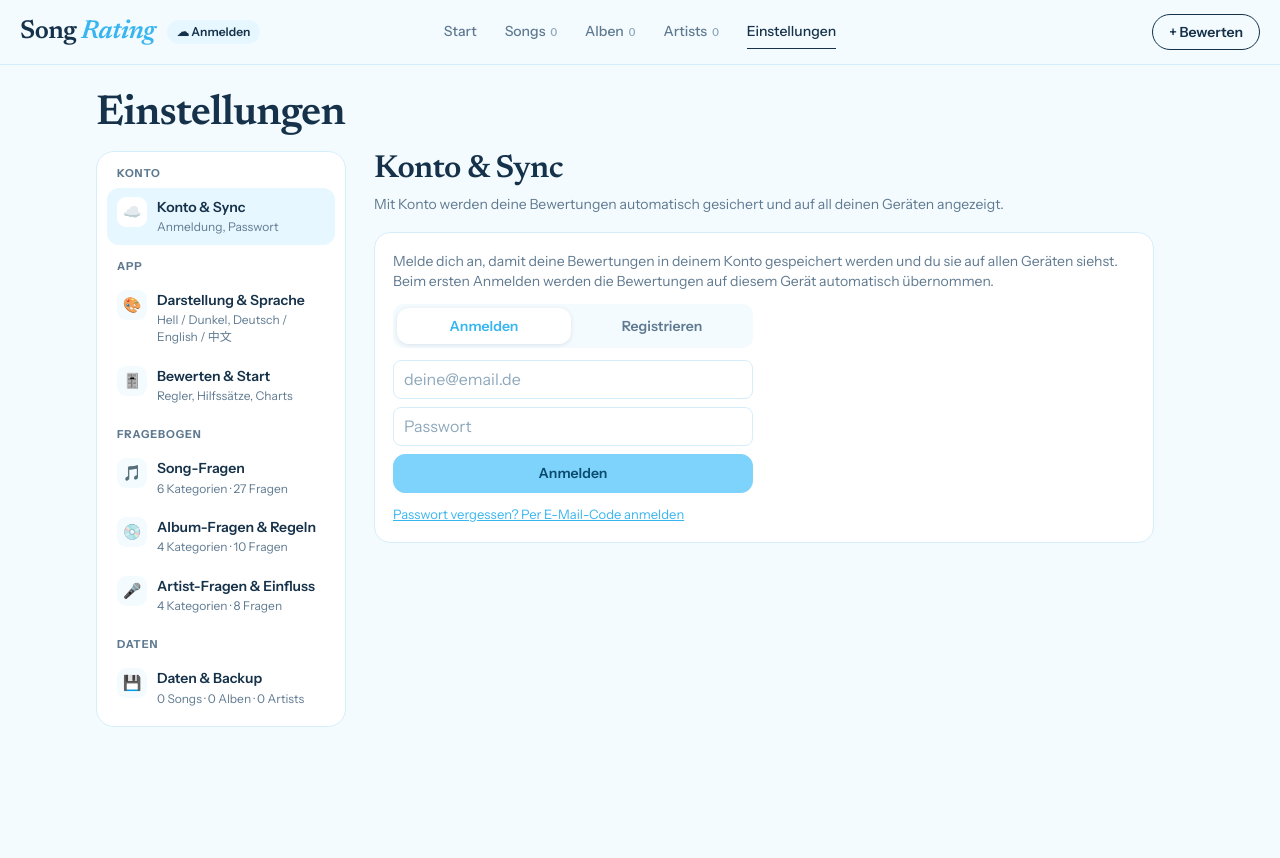
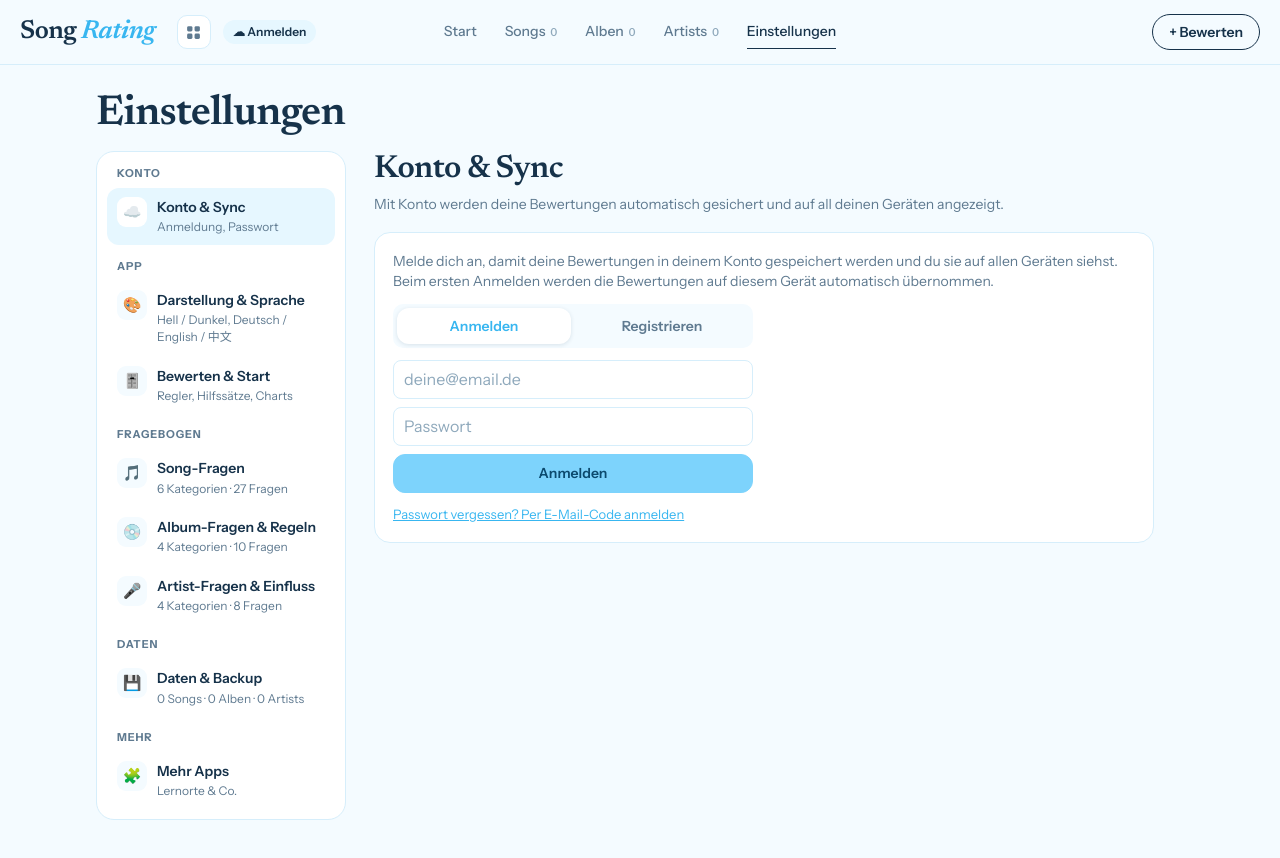
Before and after one commit to lepucocozhou/song-rating, a plain HTML site: page einstellungen.html in a window 1280 px wide. Before the commit the page ends 837 px from the top, so only its background shows below. Drawn offline with Linux system fonts and the light colour scheme.

Commit message:
App switcher: grid button next to the logo in Song Rating and Lernorte opens 'Meine Apps' to jump between both apps; 'Mehr Apps' section in both settings pages (de/zh)
Co-Authored-By: Claude Opus 5.5 <noreply@anthropic.com>

```diff
--- a/alben.html
+++ b/alben.html
@@ -49,9 +49,10 @@
 <script src="assets/js/texts-de.js?v=4"></script>
 <script src="assets/js/texts-zh.js?v=4"></script>
 <script src="assets/js/language.js?v=3"></script>
-<script src="assets/js/i18n-zh.js?v=8"></script>
+<script src="assets/js/i18n-zh.js?v=9"></script>
 <script src="assets/js/i18n.js?v=2"></script>
 <script src="assets/js/common.js?v=17"></script>
+<script src="assets/js/apps.js?v=3"></script>
 <script src="assets/vendor/supabase.min.js"></script>
 <script src="assets/js/cloud-config.js"></script>
 <script src="assets/js/cloud.js?v=3"></script>
--- /dev/null
+++ b/assets/js/apps.js
@@ -0,0 +1,70 @@
+// „Meine Apps“: zwischen Song Rating und Lernorte wechseln (beide nutzen dasselbe Konto).
+// Wird von beiden Apps geladen. Fügt neben dem Logo einen Umschalter ein und füllt – falls vorhanden –
+// den Bereich <div id="moreApps"></div> in den Einstellungen. Neue App? Einfach unten in APPS eintragen.
+
+(() => {
+  const ROOT = new URL('../../', document.currentScript.src).href;   // assets/js/apps.js → Startordner der Website
+  const APPS = [
+    { id: 'song', name: 'Song Rating', desc: 'Songs, Alben und Artists bewerten und ranken', href: '', icon: 'assets/icons/icon-192.png' },
+    { id: 'bib', name: 'Lernorte', desc: 'Lernorte bewerten und die besten finden', href: 'bib/', icon: 'bib/icons/icon-192.png' },
+  ];
+  const here = location.pathname.includes('/bib/') ? 'bib' : 'song';
+  const appLink = (a, cls) => `<a class="${cls}${a.id === here ? ' here' : ''}" href="${a.id === here ? 'index.html' : ROOT + a.href}">
+      <img src="${ROOT + a.icon}" alt="" width="40" height="40">
+      <span><b translate="no">${a.name}</b><small>${a.desc}</small></span>
+      ${a.id === here ? '<em>Du bist hier</em>' : '<i aria-hidden="true">›</i>'}
+    </a>`;
+
+  document.head.insertAdjacentHTML('beforeend', `<style>
+    .app-sw{position:relative;display:inline-flex;margin-left:10px;vertical-align:middle}
+    .app-sw-btn{display:grid;place-items:center;width:34px;height:34px;padding:0;border-radius:10px;border:1px solid var(--line);background:var(--card);color:var(--muted);cursor:pointer}
+    .app-sw-btn:hover,.app-sw-btn[aria-expanded=true]{color:var(--text);border-color:var(--accent-strong)}
+    .app-sw-btn svg{width:17px;height:17px}
+    .app-sw-pop{position:absolute;top:calc(100% + 8px);left:0;z-index:60;width:min(320px,calc(100vw - 32px));background:var(--card);color:var(--text);border:1px solid var(--line);border-radius:16px;box-shadow:0 10px 30px rgba(0,0,0,.14);padding:8px}
+    .app-sw-pop h4{margin:4px 8px 6px;font-size:12px;letter-spacing:.06em;text-transform:uppercase;color:var(--muted);font-weight:700}
+    .app-sw-pop p{margin:6px 8px 4px;font-size:12px;color:var(--muted)}
+    .app-item{display:flex;align-items:center;gap:12px;padding:8px;border-radius:12px;text-decoration:none;color:var(--text)}
+    .app-item:hover{background:var(--bg)}
+    .app-item img{width:40px;height:40px;border-radius:10px;flex:none}
+    .app-item span{flex:1;min-width:0;display:grid;gap:1px;font-size:14.5px;line-height:1.3}
+    .app-item small{font-size:12.5px;color:var(--muted);font-weight:400}
+    .app-item em{font-style:normal;font-size:11.5px;font-weight:700;color:var(--accent-strong);white-space:nowrap}
+    .app-item i{font-style:normal;font-size:22px;color:var(--muted)}
+    .app-item.here{cursor:default}
+    .more-apps{display:grid;gap:8px}
+    .more-apps a.app-item{color:var(--text);font-weight:400}
+    .more-apps .app-item{border:1px solid var(--line);background:var(--card);padding:10px 12px}
+    .more-apps .app-item.here{background:var(--bg)}
+    header[data-active=start] .app-sw-btn{background:rgba(255,255,255,.55);border-color:transparent}
+    @media (max-width:700px){.app-sw-btn{width:32px;height:32px}.app-sw-pop{position:fixed;left:16px;right:16px;width:auto}}
+  </style>`);
+
+  // Umschalter neben dem Logo
+  const logo = document.querySelector('header .logo');
+  if (logo) {
+    logo.insertAdjacentHTML('afterend', `<span class="app-sw">
+      <button type="button" class="app-sw-btn" id="appSwBtn" aria-haspopup="true" aria-expanded="false" aria-label="Meine Apps" title="Meine Apps">
+        <svg viewBox="0 0 24 24" fill="currentColor"><rect x="3" y="3" width="7.5" height="7.5" rx="2"/><rect x="13.5" y="3" width="7.5" height="7.5" rx="2"/><rect x="3" y="13.5" width="7.5" height="7.5" rx="2"/><rect x="13.5" y="13.5" width="7.5" height="7.5" rx="2"/></svg>
+      </button>
+      <div class="app-sw-pop" id="appSwPop" hidden>
+        <h4>Meine Apps</h4>
+        ${APPS.map(a => appLink(a, 'app-item')).join('')}
+        <p>Ein Konto für alle Apps.</p>
+      </div>
+    </span>`);
+    const btn = document.getElementById('appSwBtn'), pop = document.getElementById('appSwPop');
+    const show = open => {
+      pop.hidden = !open;
+      btn.setAttribute('aria-expanded', open);
+      // Handy: Menü über die ganze Breite, direkt unter dem Knopf
+      pop.style.top = open && getComputedStyle(pop).position === 'fixed' ? btn.getBoundingClientRect().bottom + 8 + 'px' : '';
+    };
+    btn.onclick = e => { e.stopPropagation(); show(pop.hidden); };
+    document.addEventListener('click', e => { if (!e.target.closest('.app-sw')) show(false); });
+    document.addEventListener('keydown', e => { if (e.key === 'Escape') show(false); });
+  }
+
+  // Bereich „Mehr Apps“ in den Einstellungen
+  const box = document.getElementById('moreApps');
+  if (box) box.innerHTML = `<div class="more-apps">${APPS.map(a => appLink(a, 'app-item')).join('')}</div>`;
+})();
--- a/assets/js/i18n-zh.js
+++ b/assets/js/i18n-zh.js
@@ -3,6 +3,11 @@
 // t(x) translates a captured part again (e.g. a status inside a sentence).
 
 const ZH_WORDS = {
+  // app switcher (apps.js)
+  'Meine Apps': '我的应用', 'Mehr Apps': '更多应用', 'Mehr': '更多', 'Du bist hier': '当前', 'Lernorte & Co.': '学习地点等',
+  'Ein Konto für alle Apps.': '一个账号用于所有应用。', 'Songs, Alben und Artists bewerten und ranken': '评价并排名歌曲、专辑和艺人',
+  'Lernorte bewerten und die besten finden': '评价学习地点，找到最好的',
+  'Weitere Apps von dir – du meldest dich überall mit demselben Konto an.': '你的其他应用——所有应用都用同一个账号登录。',
   // header, tab bar, page titles
   'Start': '首页', 'Songs': '歌曲', 'Alben': '专辑', 'Einstellungen': '设置', 'Bewerten': '评价', '+ Bewerten': '+ 评价',
   'Song bewerten': '评价歌曲', 'Album bewerten': '评价专辑', 'Songs + Album-Fragen': '歌曲 + 专辑问题',
--- a/bib/css/base.css
+++ b/bib/css/base.css
@@ -80,3 +80,4 @@ nav{display:flex;gap:28px}
 .toast{font-size:14px;color:var(--accent-strong);font-weight:700}
 .toast a{color:inherit}
 .muted{color:var(--muted)}
+.head-left{display:flex;align-items:center;min-width:0}
--- a/bib/js/common.js
+++ b/bib/js/common.js
@@ -113,7 +113,7 @@ const ICONS = {
   const active = h.dataset.active === 'rate' ? 'rate' : h.dataset.active;
   const tabs = [['start', 'index.html', 'Start'], ['orte', 'orte.html', 'Rangliste'], ['anleitung', 'anleitung.html', 'So geht’s'], ['settings', 'einstellungen.html', 'Einstellungen']];
   h.innerHTML = `<div class="head">
-    <a class="logo" href="index.html">Lern<em>orte</em></a>
+    <div class="head-left"><a class="logo" href="index.html">Lern<em>orte</em></a></div>
     <nav>${tabs.map(([k, href, label]) => `<a class="tab ${active === k ? 'active' : ''}" href="${href}">${label}${k === 'orte' ? `<span class="count">${Places.all().length}</span>` : ''}</a>`).join('')}</nav>
     <div class="head-right"><a class="plus-btn" href="bewerten.html">+ Lernort bewerten</a></div>
   </div>`;
--- a/einstellungen.html
+++ b/einstellungen.html
@@ -38,6 +38,8 @@
       <a href="#artists" data-sec="artists"><span class="ic">🎤</span><span>Artist-Fragen &amp; Einfluss<small id="navArtists"></small></span></a>
       <div class="set-group">Daten</div>
       <a href="#data" data-sec="data"><span class="ic">💾</span><span>Daten &amp; Backup<small id="navData"></small></span></a>
+      <div class="set-group">Mehr</div>
+      <a href="#apps" data-sec="apps"><span class="ic">🧩</span><span>Mehr Apps<small>Lernorte &amp; Co.</small></span></a>
     </aside>
 
     <div class="set-main">
@@ -182,6 +184,12 @@
           </div>
         </div>
       </section>
+
+      <section id="apps">
+        <div class="sec-head"><h2>Mehr Apps</h2>
+          <p class="intro">Weitere Apps von dir – du meldest dich überall mit demselben Konto an.</p></div>
+        <div id="moreApps"></div>
+      </section>
     </div>
   </div>
 </main>
@@ -198,9 +206,10 @@
 <script src="assets/js/texts-de.js?v=4"></script>
 <script src="assets/js/texts-zh.js?v=4"></script>
 <script src="assets/js/language.js?v=3"></script>
-<script src="assets/js/i18n-zh.js?v=8"></script>
+<script src="assets/js/i18n-zh.js?v=9"></script>
 <script src="assets/js/i18n.js?v=2"></script>
 <script src="assets/js/common.js?v=17"></script>
+<script src="assets/js/apps.js?v=3"></script>
 <script src="assets/vendor/supabase.min.js"></script>
 <script src="assets/js/cloud-config.js"></script>
 <script src="assets/js/cloud.js?v=3"></script>
```
Also changed, not shown: album.html (+2 -1 lines), artist.html (+2 -1 lines), bewerten.html (+2 -1 lines), bib/anleitung.html (+1 -0 lines), bib/bewerten.html (+1 -0 lines), bib/einstellungen.html (+7 -0 lines), bib/index.html (+1 -0 lines), bib/orte.html (+1 -0 lines), index.html (+2 -1 lines), kuenstler.html (+2 -1 lines), songs.html (+2 -1 lines).
